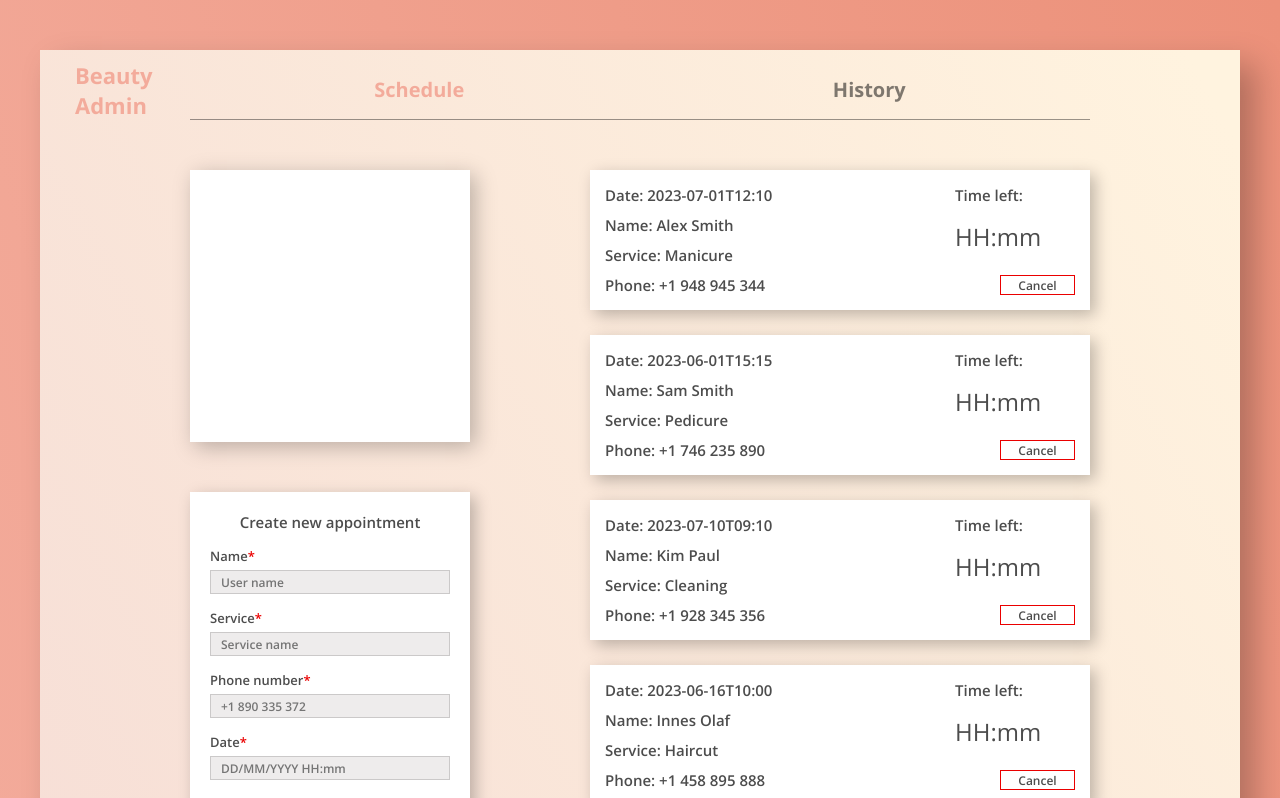
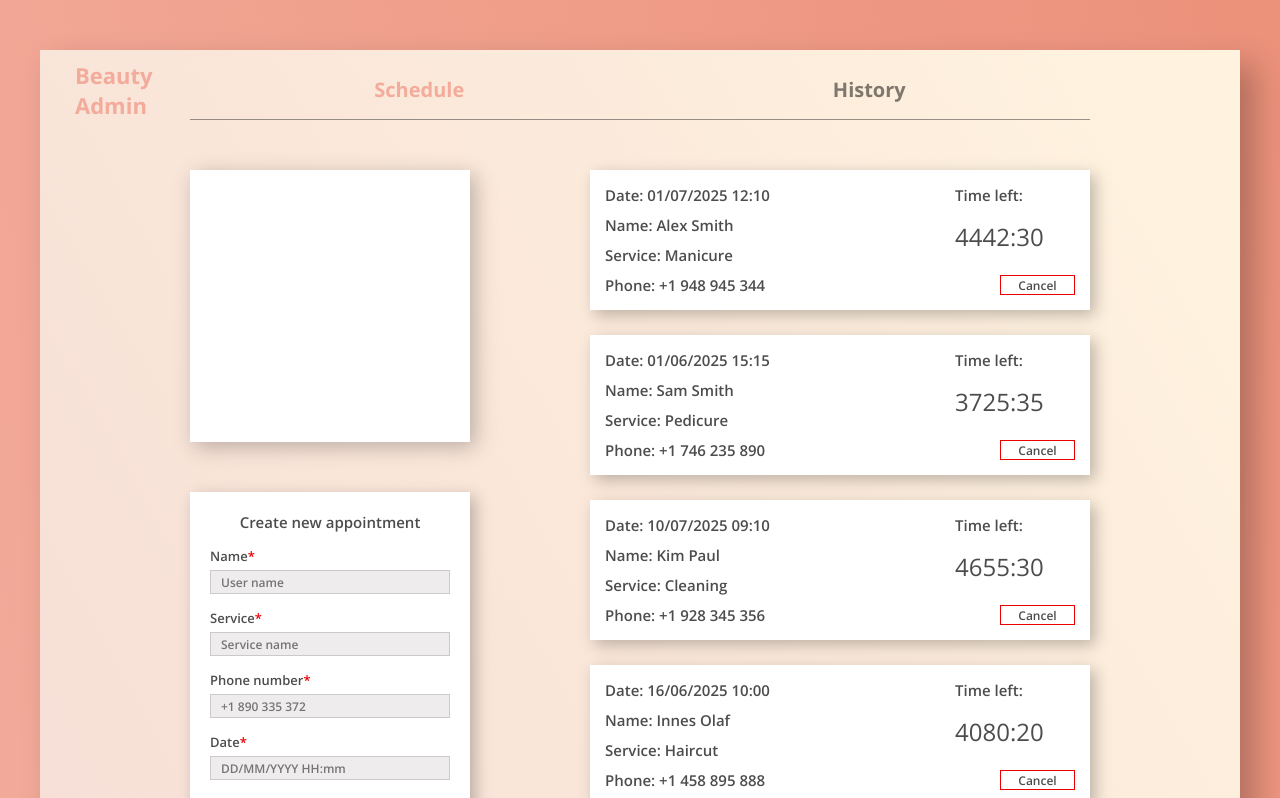
Before and after one commit to Adonariz/beauty-admin, a React (Vite) app: page / in a window 1280 px wide. Shown: the top 798 px of the page. Built offline with nearby package versions, Linux system fonts and the light colour scheme; data requests are answered from the project's data file.

Commit message:
добавляет работу со временем

```diff
--- a/package.json
+++ b/package.json
@@ -10,6 +10,7 @@
 		"preview": "vite preview"
 	},
 	"dependencies": {
+		"dayjs": "^1.11.13",
 		"react": "^18.3.1",
 		"react-dom": "^18.3.1"
 	},
--- a/src/assets/db.json
+++ b/src/assets/db.json
@@ -2,7 +2,7 @@
 	"appointments": [
 		{
 			"id": 1,
-			"date": "2023-07-01T12:10",
+			"date": "2025-07-01T12:10",
 			"name": "Alex Smith",
 			"service": "Manicure",
 			"phone": "+1 948 945 344",
@@ -10,7 +10,7 @@
 		},
 		{
 			"id": 2,
-			"date": "2023-06-01T15:15",
+			"date": "2025-06-01T15:15",
 			"name": "Sam Smith",
 			"service": "Pedicure",
 			"phone": "+1 746 235 890",
@@ -18,7 +18,7 @@
 		},
 		{
 			"id": 3,
-			"date": "2023-07-02T09:00",
+			"date": "2025-07-02T09:00",
 			"name": "Alex Collson",
 			"service": "Manicure",
 			"phone": "+1 238 545 045",
@@ -26,7 +26,7 @@
 		},
 		{
 			"id": 4,
-			"date": "2023-07-10T09:10",
+			"date": "2025-07-10T09:10",
 			"name": "Kim Paul",
 			"service": "Cleaning",
 			"phone": "+1 928 345 356",
@@ -34,7 +34,7 @@
 		},
 		{
 			"id": 5,
-			"date": "2023-06-16T10:00",
+			"date": "2025-06-16T10:00",
 			"name": "Innes Olaf",
 			"service": "Haircut",
 			"phone": "+1 458 895 888",
@@ -42,7 +42,7 @@
 		},
 		{
 			"id": 6,
-			"date": "2023-08-01T14:00",
+			"date": "2025-08-01T14:00",
 			"name": "Yan Somer",
 			"service": "Haircut",
 			"phone": "+1 678 995 484",
@@ -50,7 +50,7 @@
 		},
 		{
 			"id": 7,
-			"date": "2023-07-10T13:00",
+			"date": "2025-07-10T13:00",
 			"name": "John Cena",
 			"service": "Beard",
 			"phone": "+1 333 835 438",
--- a/src/components/appointmentItem/AppointmentItem.tsx
+++ b/src/components/appointmentItem/AppointmentItem.tsx
@@ -1,18 +1,47 @@
+import { useEffect, useState } from 'react';
+import dayjs from 'dayjs';
 import { ActiveAppointment } from '@shared/interfaces/appointment.interface';
 import './appointmentItem.scss';
 
 function AppointmentItem({ id, name, date, service, phone }: ActiveAppointment) {
+	const [timeLeft, setTimeLeft] = useState<string | null>(null);
+
+	const formattedDate = dayjs(date).format('DD/MM/YYYY HH:mm');
+
+	useEffect(() => {
+		const hours = dayjs(date).diff(undefined, 'h');
+		const minutes = dayjs(date).diff(undefined, 'm') % 60;
+
+		const timeString = `${hours}:${minutes.toString().length > 1 ? minutes : `0${minutes}`}`;
+
+		setTimeLeft(timeString);
+
+		const intervalId = setInterval(() => {
+			// #TODO вынести в отдельную функцию
+			const hours = dayjs(date).diff(undefined, 'h');
+			const minutes = dayjs(date).diff(undefined, 'm') % 60;
+
+			const timeString = `${hours}:${minutes.toString().length > 1 ? minutes : `0${minutes}`}`;
+
+			setTimeLeft(timeString);
+		}, 60000);
+
+		return () => {
+			clearInterval(intervalId);
+		};
+	}, [date]);
+
 	return (
 		<div className="appointment">
 			<div className="appointment__info">
-				<span className="appointment__date">Date: {date}</span>
+				<span className="appointment__date">Date: {formattedDate}</span>
 				<span className="appointment__name">Name: {name}</span>
 				<span className="appointment__service">Service: {service}</span>
 				<span className="appointment__phone">Phone: {phone}</span>
 			</div>
 			<div className="appointment__time">
 				<span>Time left:</span>
-				<span className="appointment__timer">HH:mm</span>
+				<span className="appointment__timer">{timeLeft}</span>
 			</div>
 			<button className="appointment__cancel">Cancel</button>
 			{/* <div className="appointment__canceled">Canceled</div> */}
--- a/src/services/AppointmentService.ts
+++ b/src/services/AppointmentService.ts
@@ -1,6 +1,7 @@
 import { useHttp } from '@hooks/http.hook';
 import { Appointment, ActiveAppointment } from '@shared/interfaces/appointment.interface';
 import hasRequiredFields from '@utils/hasRequiredFields';
+import dayjs from 'dayjs';
 
 const requiredFields = ['id', 'date', 'name', 'service', 'phone', 'canceled'];
 
@@ -23,7 +24,10 @@
 		const base = await getAllAppointments();
 
 		const transformed: ActiveAppointment[] = base
-			.filter((item) => !item.canceled)
+			.filter((item) => {
+				// отсеиваем отмененные и наступившие
+				return !item.canceled && dayjs(item.date).diff(undefined, 'minute') > 0;
+			})
 			.map(({ id, name, date, service, phone }) => {
 				return {
 					id,
```
Also changed, not shown: 1 other file (tests, documents, lock files or other folders).
